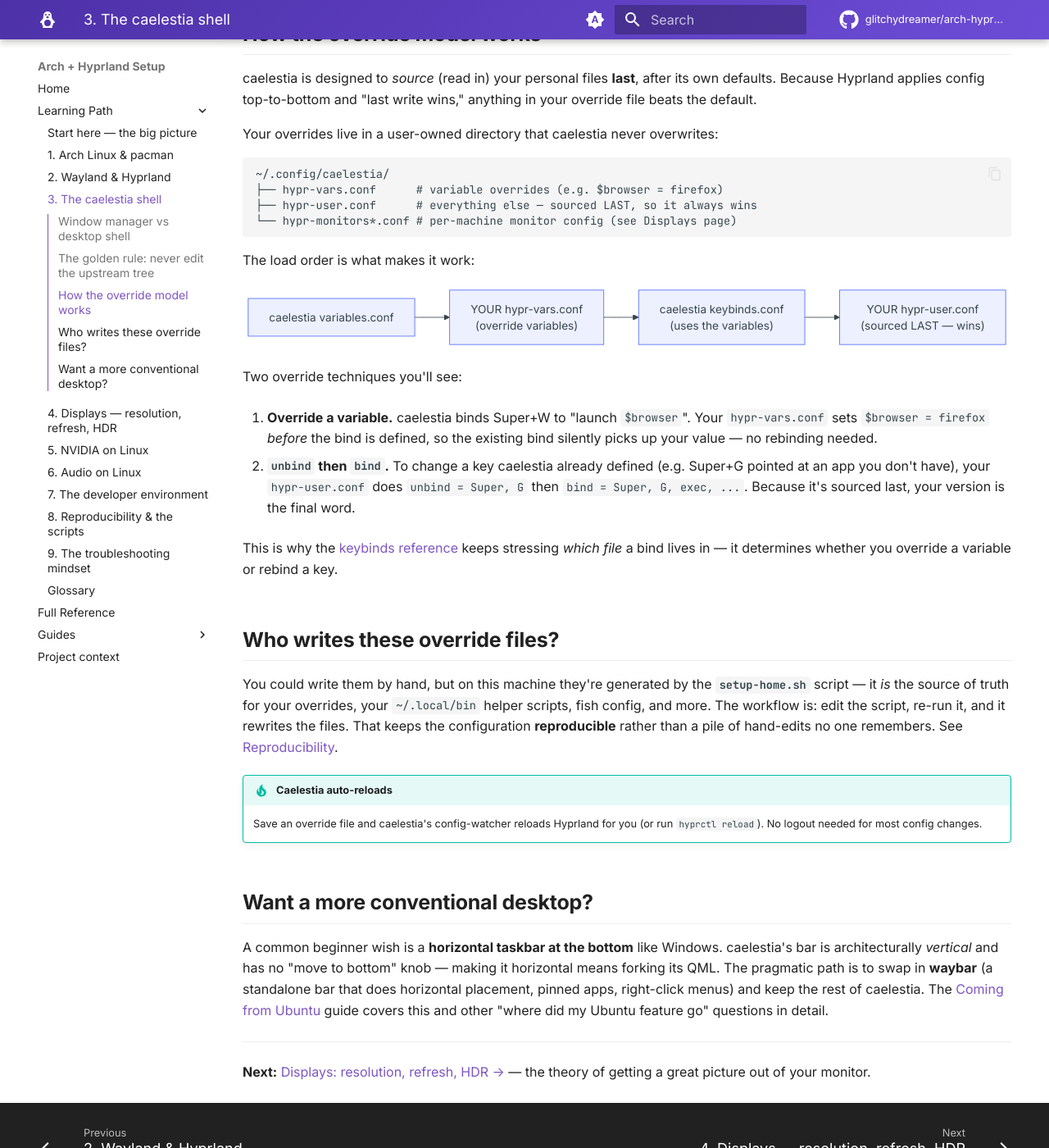
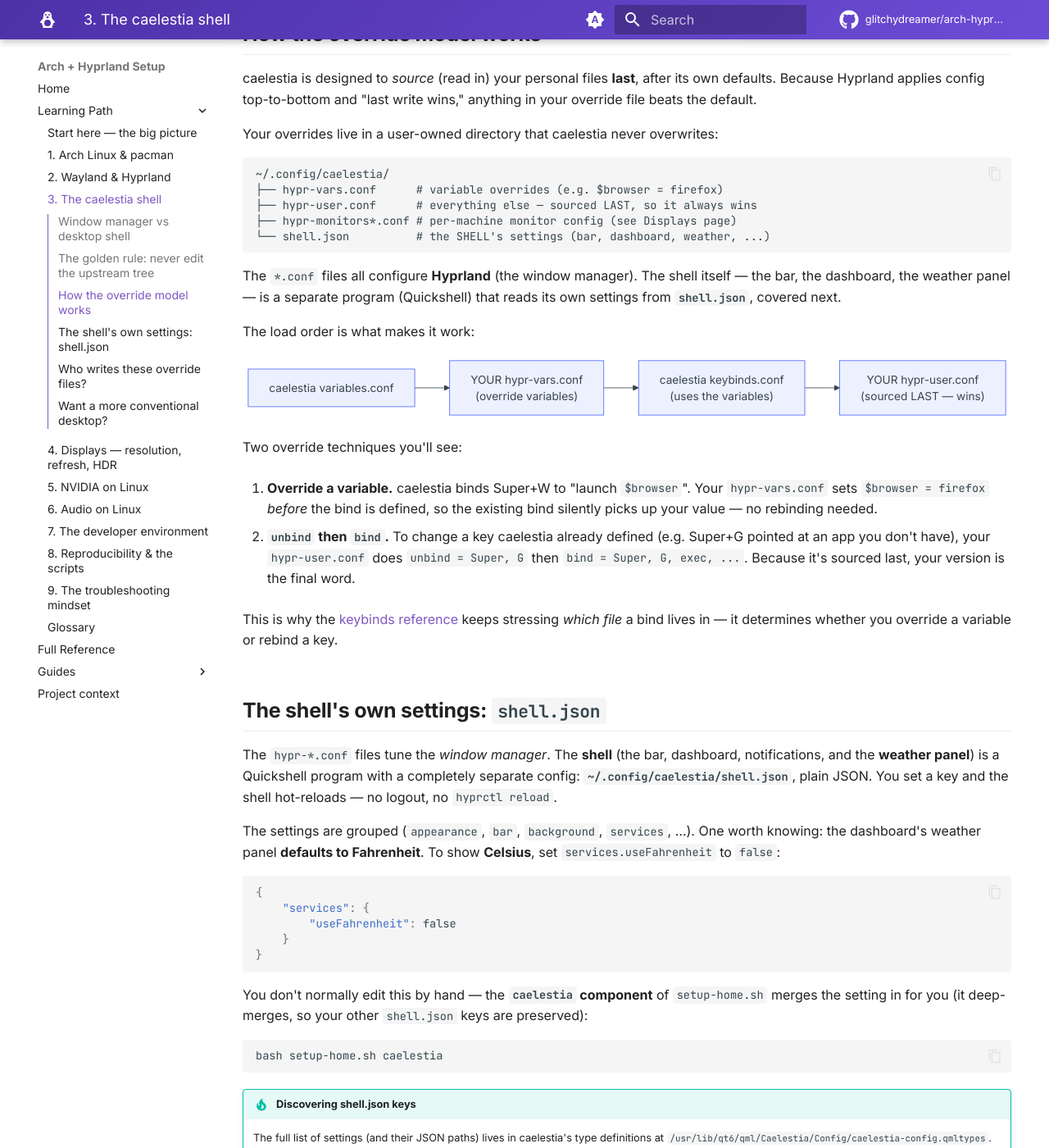
Before and after one commit to glitchydreamer/arch-hyprland-setup, an MkDocs documentation site: the page built from docs/learn/03-caelestia-shell.md, in a window 1280 px wide and 1400 px high, scrolled down 1608 px. Shown: the whole window at 82% size. Built offline with MkDocs 1.6.1 and Material for MkDocs 9.7.7, drawn with Linux system fonts in a browser that asks for light colours; comment, search, counter and statistics services are not loaded; some of the changed text lies outside the part shown.

Commit message:
feat(caelestia): weather panel in Celsius via shell.json services.useFahrenheit
Add a caelestia component to setup-home.sh that deep-merges
services.useFahrenheit=false into ~/.config/caelestia/shell.json (the shell's
own JSON config, separate from the hypr-* files). Documented in Learn
(new shell.json section) + project-context.

Co-Authored-By: Claude Opus 4.7 <noreply@anthropic.com>

````diff
--- a/docs/learn/03-caelestia-shell.md
+++ b/docs/learn/03-caelestia-shell.md
@@ -63,8 +63,13 @@ Your overrides live in a user-owned directory that caelestia never overwrites:
 ~/.config/caelestia/
 ├── hypr-vars.conf      # variable overrides (e.g. $browser = firefox)
 ├── hypr-user.conf      # everything else — sourced LAST, so it always wins
-└── hypr-monitors*.conf # per-machine monitor config (see Displays page)
+├── hypr-monitors*.conf # per-machine monitor config (see Displays page)
+└── shell.json          # the SHELL's settings (bar, dashboard, weather, ...)
 ```
+
+The `*.conf` files all configure **Hyprland** (the window manager). The shell
+itself — the bar, the dashboard, the weather panel — is a separate program
+(Quickshell) that reads its own settings from **`shell.json`**, covered next.
 
 The load order is what makes it work:
 
@@ -89,6 +94,40 @@ Two override techniques you'll see:
 
 This is why the [keybinds reference](../keybinds.md) keeps stressing *which file*
 a bind lives in — it determines whether you override a variable or rebind a key.
+
+## The shell's own settings: `shell.json`
+
+The `hypr-*.conf` files tune the *window manager*. The **shell** (the bar,
+dashboard, notifications, and the **weather panel**) is a Quickshell program with
+a completely separate config: **`~/.config/caelestia/shell.json`**, plain JSON.
+You set a key and the shell hot-reloads — no logout, no `hyprctl reload`.
+
+The settings are grouped (`appearance`, `bar`, `background`, `services`, …). One
+worth knowing: the dashboard's weather panel **defaults to Fahrenheit**. To show
+**Celsius**, set `services.useFahrenheit` to `false`:
+
+```json
+{
+    "services": {
+        "useFahrenheit": false
+    }
+}
+```
+
+You don't normally edit this by hand — the **`caelestia` component** of
+`setup-home.sh` merges the setting in for you (it deep-merges, so your other
+`shell.json` keys are preserved):
+
+```bash
+bash setup-home.sh caelestia
+```
+
+!!! tip "Discovering shell.json keys"
+    The full list of settings (and their JSON paths) lives in caelestia's type
+    definitions at `/usr/lib/qt6/qml/Caelestia/Config/caelestia-config.qmltypes`.
+    Each config group (`ServiceConfig`, `BarConfig`, …) maps to a top-level key in
+    `shell.json`. That's how `useFahrenheit` — a property of `ServiceConfig` — is
+    reached as `services.useFahrenheit`.
 
 ## Who writes these override files?
 
````
Also changed, not shown: docs/project-context.md (+11 -2 lines), 1 other file.
